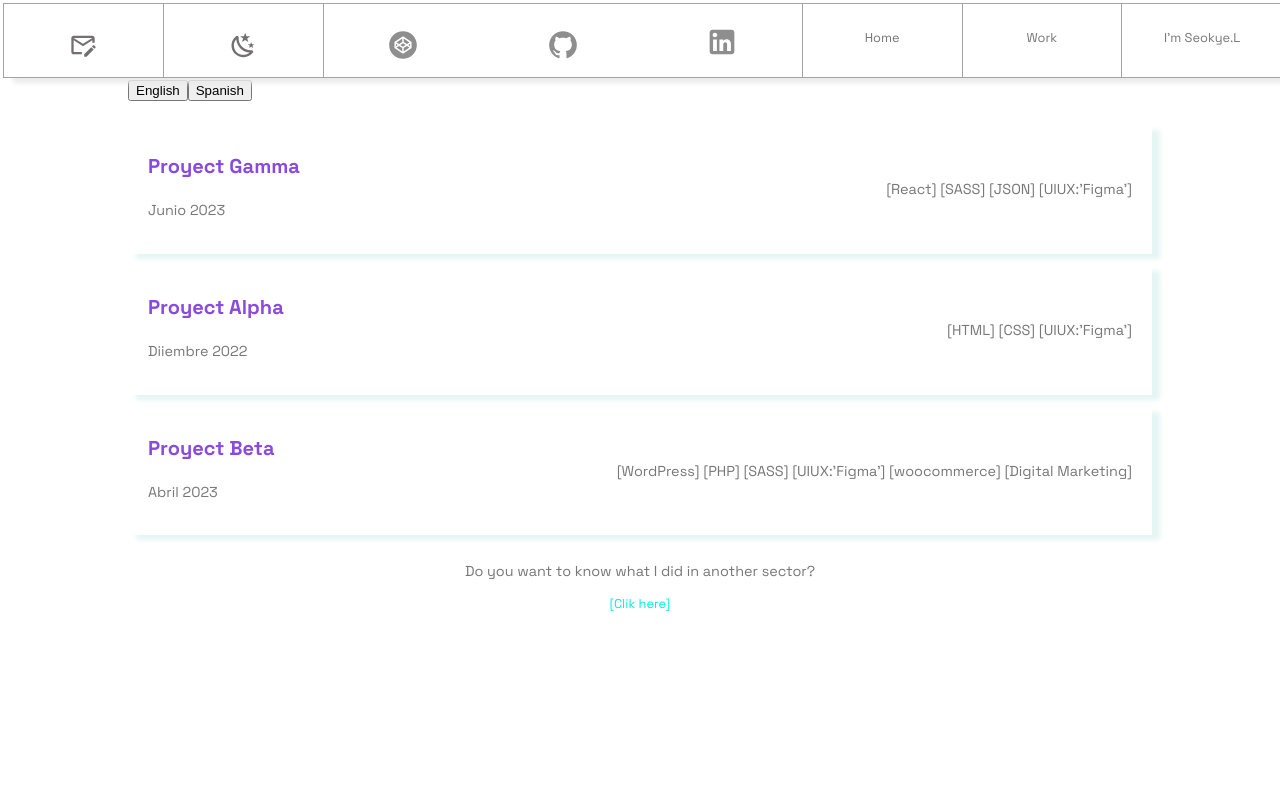
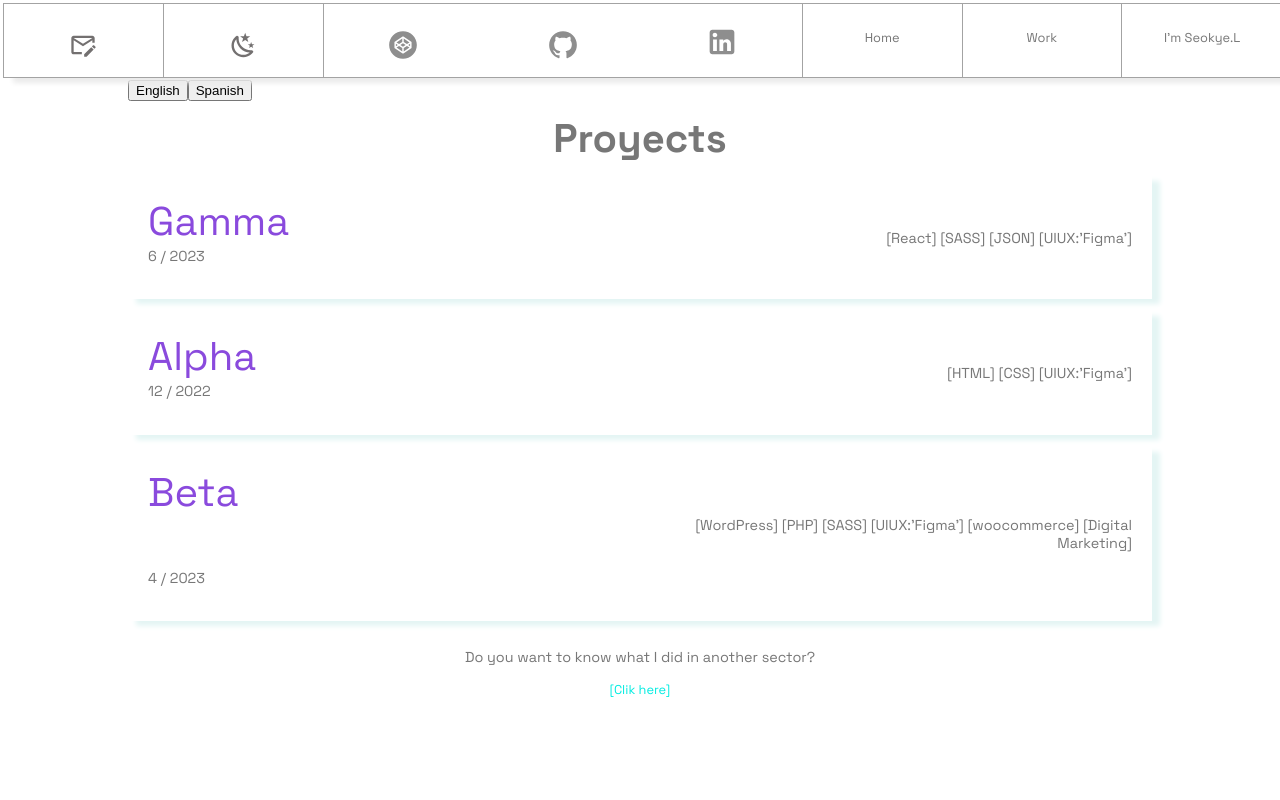
Before and after one commit to seokyelee/GammaPortfolio, a React (Vite) app: page /work in a window 1280 px wide. Shown: the top 800 px of the page. Built offline with nearby package versions, Linux system fonts and the light colour scheme.

Commit message:
modified mariaquery text of footer

```diff
--- a/public/proyects.json
+++ b/public/proyects.json
@@ -1,8 +1,8 @@
 [
     {   "id":"0",
-        "title": "Proyect Gamma",
+        "title": "Gamma",
         "tooltip":"Portfolio ",
-        "date":"Junio 2023",
+        "date":"6 / 2023",
         "extraClass": "",
         "description": "[React]  [SASS]  [JSON]  [UIUX:'Figma']",
         "content": "Lorem impsum sueta uf sydte dsare  dufyct jdl si dusans Lorem impsum sueta uf sydte dsare  dufyct jdl si dusans",
@@ -14,9 +14,9 @@
     },
 
     {   "id":"1",
-        "title": "Proyect Alpha",
+        "title": "Alpha",
         "tooltip": "First my webpage ",
-        "date":"Diiembre 2022",
+        "date":"12 / 2022",
         "extraClass": "hover-effect",
         "description": "[HTML]  [CSS]  [UIUX:'Figma']",
         "content": "Lorem impsum sueta uf sydte dsare  dufyct jdl si dusans Lorem impsum sueta uf sydte dsare  dufyct jdl si dusans",
@@ -27,10 +27,10 @@
 
     },
     {   "id":"2",
-        "title": "Proyect Beta",
+        "title": "Beta",
         "tooltip": "Hamburguesa saludable Lluna",
         "extraClass": "featured",
-        "date":"Abril 2023",
+        "date":"4 / 2023",
         "description": "[WordPress]  [PHP]  [SASS]  [UIUX:'Figma']  [woocommerce]  [Digital Marketing]",
         "content": "Lorem impsum sueta uf sydte dsare  dufyct jdl si dusans Lorem impsum sueta uf sydte dsare  dufyct jdl si dusans",
         "linkto": "https://esatdev.com/2022/seokye/lluna/",
--- a/src/componentes/Card/Card.jsx
+++ b/src/componentes/Card/Card.jsx
@@ -15,10 +15,10 @@ function Card(props) {
   return (
     <section className={"proyect_box " + props.extraClass} onClick={changeClass}>
       <div className="proyect_box_title">
-        <h2 id="title_usestate" className="ptoyect_titulo">
+        <h1 id="title_usestate" className="ptoyect_titulo">
           {props.title}
           <span className="tooltiptext">{props.tooltip}</span>
-        </h2>
+        </h1>
         <p className="preyect_date">{props.date}</p>
         </div>
         <div className="proyect_description_box">
--- a/src/componentes/Card/Card.scss
+++ b/src/componentes/Card/Card.scss
@@ -36,8 +36,14 @@
 
 #title_usestate {
     color: color(color-complementario);
+    font-weight: lighter;
+    margin-top:0;
+    margin-bottom:0;
 }
 
+.preyect_date{
+    margin-top:0;
+}
 .proyect_description_box,
 .proyect_links {
     display: flex;
@@ -72,7 +78,8 @@
 /* Tooltip text */
 #title_usestate .tooltiptext {
     visibility: hidden;
-    width: 150px;
+    width: auto;
+    height: 40px;
     font-family: monospace;
     font-size: fs(regular);
     background-color: #ffffff;
@@ -83,10 +90,10 @@
     border-radius: 6px;
     padding: 12px;
     /* Position the tooltip text */
-    position: absolute;
+    position: relative;
     z-index: 1;
-    bottom: 125%;
-    left: 40%;
+    bottom: 70%;
+    left: 30%;
     margin-left: 30px;
 
     /* Fade in tooltip */
--- a/src/componentes/Footer/Footer.jsx
+++ b/src/componentes/Footer/Footer.jsx
@@ -9,7 +9,7 @@ export default function Footer() {
       <footer>
         <div className="footer__box">
         <Link className="page_about" to="/about">
-          <p className="description">
+          <p className="footer__box_description">
             Lorem ipsum dolor sit amet consectetur adipiscing elit ut, vel at id
             purus commodo cubilia varius, ullamcorper placerat lacus habitant
             justo mauris nibh. Non nascetur sagittis volutpat pretium phasellus
--- a/src/views/home/Home.scss
+++ b/src/views/home/Home.scss
@@ -20,8 +20,12 @@
     text-align: left;
     width: 90%;
     min-width: 320px;
-    color: black;
+    color: rgb(0, 0, 0);
     caret-color: color(color-btn);
+}
+
+.footer__box_description{
+    font-size: 11px;
 }
 
 .freeze_text{
@@ -45,7 +49,16 @@
         gap: 8px;
     }
 
-    .description {
-        font-size: 11px;
+    .footer__box_description{
+        font-size: 10px;
     }
 }
+
+@media all and (max-width: 420px) {
+    .typeit {
+        font-size: 52px;
+    }
+    .footer__box_description {
+        font-size: 9px;
+    }
+}
--- a/src/views/work/Work.jsx
+++ b/src/views/work/Work.jsx
@@ -17,7 +17,8 @@ export default function Work() {
 
   return (
     <>
-    <h1></h1>
+    <h1>Proyects</h1>
+
       <div className="card_div">
         {data.map((item) => (
           <Link to={'/work/' + item.id}>
```
